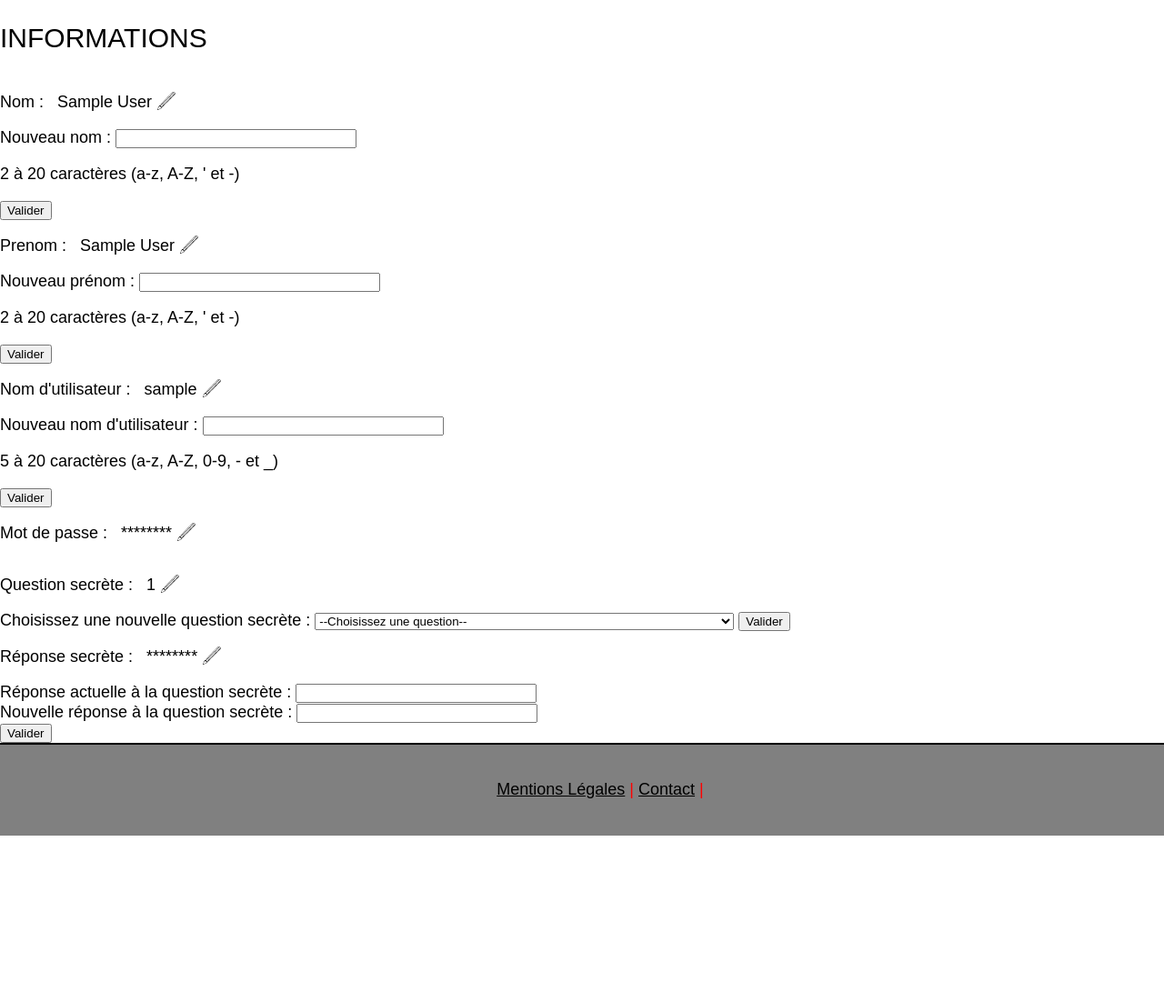
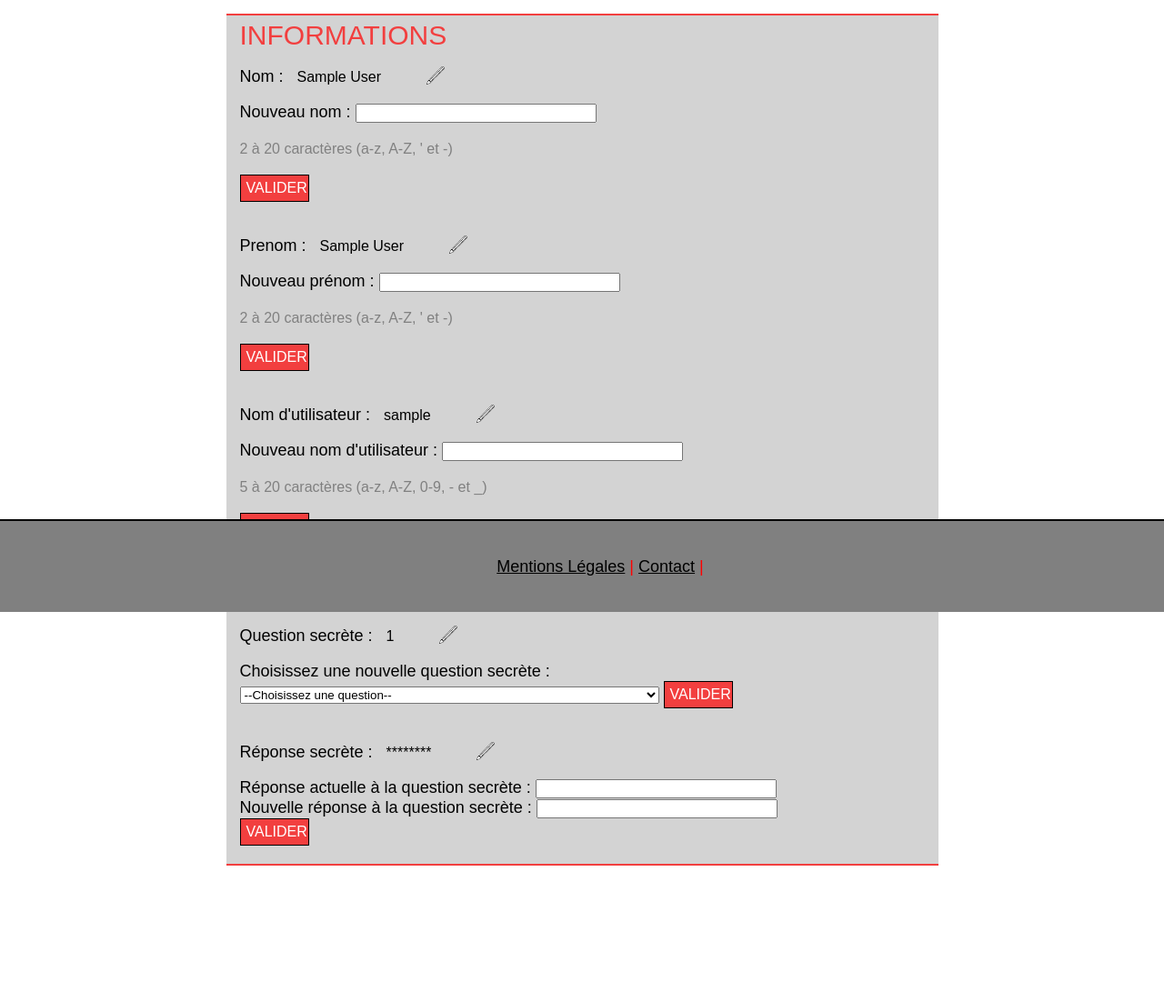
Before and after one commit to Priimary/PGBAF_HAZART_DYLAN, a PHP site: page /account.php in a window 1280 px wide. Shown: the part 127-1229 px from the top of the page at 91% size. Before the commit the page ends 1046 px from the top, so only its background shows below. Run offline with PHP 8.4, Linux system fonts and the light colour scheme; the visitor is signed in with stand-in values (Sample User, id 1).

Commit message:
Ajout d'un espace dans la page de gestion de compte, changement bouton page acteur poura fficher formulaire nouveau commentaire, avec script dans add_post.php. Travail du design de la page actors.php.

```diff
--- a/account.php
+++ b/account.php
@@ -249,7 +249,7 @@ session_start();
 								echo "<p><span class='error-account'>$errorAccountNewPassword2</span></p>";
 							}
 							?>
-
+							<br/>
 							<!-- Bouton validation -->
 		                	<input class="validation-button" type="submit" value="Valider"/>
 
--- a/css/style.css
+++ b/css/style.css
@@ -1,8 +1,9 @@
 body
 {
-	margin: 0;
+	margin: 0px 0px 150px 0px;
 	padding: 0;
 	font: 18px "Comic Sans", sans-serif;
+
 }
 h1
 {
@@ -94,9 +95,12 @@ h3
 	flex-direction: row;
 	align-items: center;
 	justify-content: center;
-	height : 100px;
+	height: 100px;
+	width: 100%;
 	background-color: rgb(128,128,128);
 	border-top: 2px solid black;
+	position: fixed;
+	bottom: 0;
 }
 .nav-menu-footer ul li a
 {
@@ -425,7 +429,7 @@ h3
 }
 .error-passwordlost
 {
-	color: red;
+	color: rgba(255,0,0,0.7);
 	font-size: 14px;
 	margin-bottom: 20px;
 }
@@ -437,32 +441,94 @@ h3
 
 /* PAGE ACTEUR */
 /* section acteur */
-.actor-content
+.actor-section-container
 {
 	display: flex;
 	flex-direction: column;
-	align-items: center;
+	text-align: center;
+	justify-content: center;
+	margin: 15px auto 0px auto;
+	width: 60%;
 }
 .actor-content h2
 {
+	font-size: 36px;
+	color: rgba(255,0,0,0.7);
 	margin: 5px 0px 0px 0px;
-}
-.actor-content p
-{
-	text-align: center;
+	text-transform: uppercase;
 }
 .actor-content img
 {
-	height: 150px;
+	height: 125px;
 	width: 300px;
+}
+#post-list-content
+{
+    border: 1px solid gray;
+    border-radius: 15px;
+    padding: 10px;
+    width: 60%;
+    margin-left: auto;
+    margin-right:  auto;
+}
+#post-list-content h3
+{
+	display: inline-block;
+	margin: 0px;
+	margin-bottom: 20px;
+	width: 70%;
+}
+#form-add-post-button
+{
+	display: inline-block;
+}
+#form-add-post
+{
+	margin-bottom: 10px;
+}
+#commentaire
+{
+	margin: 5px 0px 5px 0px;
+}
+#likesystem-container
+{
+	display: inline-block;
+}
+.ActorPost
+{
+	border: 1px solid gray;
+	border-radius: 10px;
+	padding: 5px;
+}
+.ActorPost p
+{
+	margin: 0px;
+}
+.NomDatePost
+{
+	text-decoration: underline;
 }
 #likesystem-container img
 {
-	height: 30px;
-	width: 30px;
+	height: 25px;
+	width: 25px;
 }
 
 /* PAGE GESTION DE COMPTE */
+#account-form-container
+{
+	width: 60%;
+	border-top: 2px solid rgba(255,0,0,0.7);
+	border-bottom: 2px solid rgba(255,0,0,0.7);
+	margin: 15px auto 15px auto;
+	background-color: rgb(211,211,211);
+	padding-left: 15px;
+}
+#account-form-container h1
+{
+	color: rgba(255,0,0,0.7);
+	margin: 5px 0px 0px 0px;
+}
 #account-form-nom, #account-form-prenom, #account-form-username, #account-form-password, #account-form-secretquestion, #account-form-secretanswer
 {
 	display: inline-flex;
@@ -470,14 +536,37 @@ h3
 #account-content img
 {
 	height: 20px;
-	width:  20px;
+	width: 20px;
 }
 #account-content button
 {
-	background-color: white;
+	background-color: rgb(211,211,211);
 	border: none;
+	padding-left: 50px;
+}
+#account-content button:hover
+{
+	background-color: rgb(128,128,128);
 }
 .account-info
 {
 	margin-left: 15px;
+	font-size: 16px;
 }
+.requirement-account-form
+{
+	font-size: 16px;
+	color: rgb(128,128,128);
+}
+.validation-button
+{
+	height: 30px;
+	width: 10%;
+	background-color: rgba(255,0,0,0.7);
+	border: 1px solid black;
+	color: white;
+	font-size: 16px;
+	font-stretch: expanded;
+	text-transform: uppercase;
+	margin-bottom: 20px;
+}
```
Also changed, not shown: actors.php (+24 -11 lines), add_post.php (+9 -0 lines).
